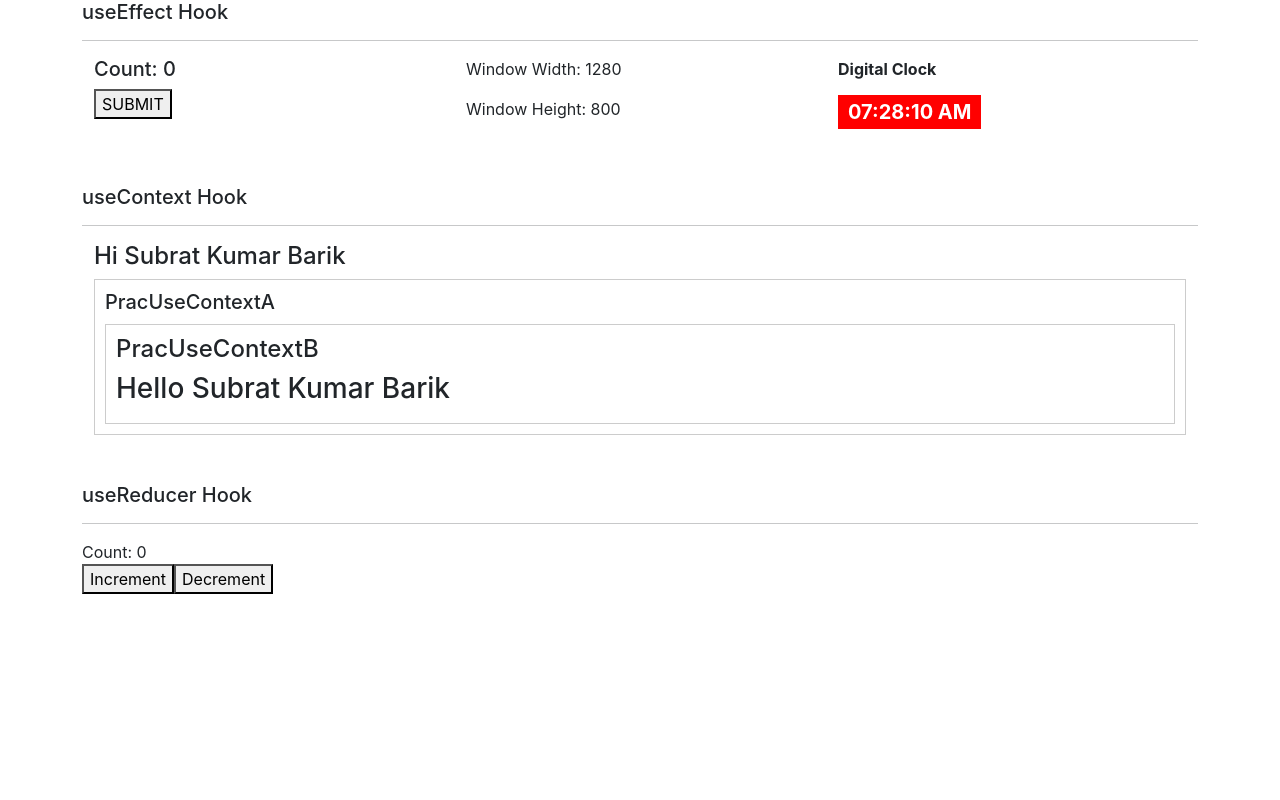
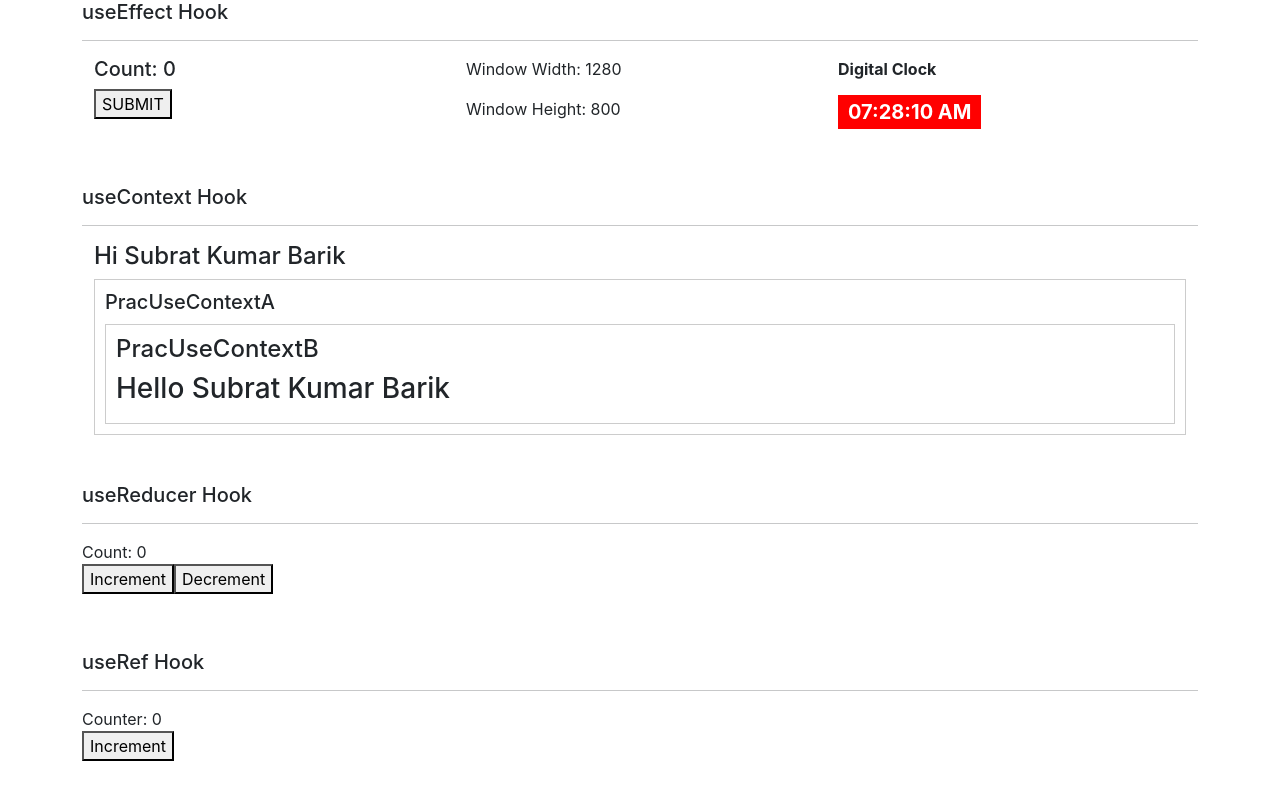
Before and after one commit to SubratBarik/2-hooks, a React (Create React App) app: page / in a window 1280 px wide. Shown: the part 400-1200 px from the top of the page. Before the commit the page ends 1050 px from the top, so only its background shows below. Built offline with nearby package versions, Linux system fonts and the light colour scheme.

Commit message:
PracUseRef implemented

```diff
--- a/src/App.js
+++ b/src/App.js
@@ -4,6 +4,7 @@ import PracUseEffect from "./components/PracUseEffect";
 import PracUseState from "./components/PracUseState";
 import PracUseContext from "./components/PracUseContext";
 import PracUseReducer from "./components/PracUseReducer";
+import PracUseRef from "./components/PracUseRef";
 
 function App() {
   return (
@@ -15,6 +16,7 @@ function App() {
             <PracUseEffect title="useEffect Hook"/>
             <PracUseContext title="useContext Hook"/>
             <PracUseReducer title="useReducer Hook"/>
+            <PracUseRef title="useRef Hook"/>
           </div>
         </div>
       </div>
--- /dev/null
+++ b/src/components/PracUseRef.js
@@ -0,0 +1,25 @@
+import { useRef, useState } from "react";
+
+function PracUserRef(props) {
+  const [count, setCount] = useState(0);
+  const countRef = useRef(0);
+
+  const handleIncrement = () => {
+    setCount(count + 1);
+    countRef.current++;
+
+    console.log("State:", count);
+    console.log("Ref:", countRef.current);
+  };
+
+  return (
+    <>
+     <h5 className="mt-5">{props.title}</h5>
+            <hr />
+      Counter: {count}<br/>
+      <button onClick={handleIncrement}>Increment</button>
+    </>
+  );
+}
+
+export default PracUserRef
```
